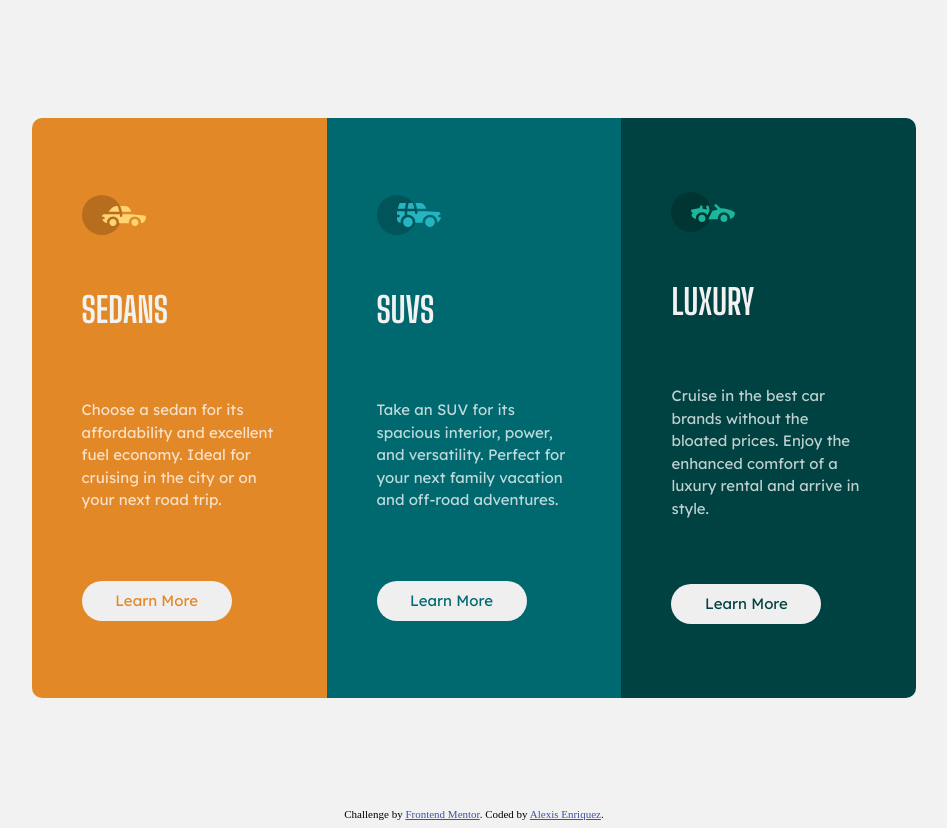
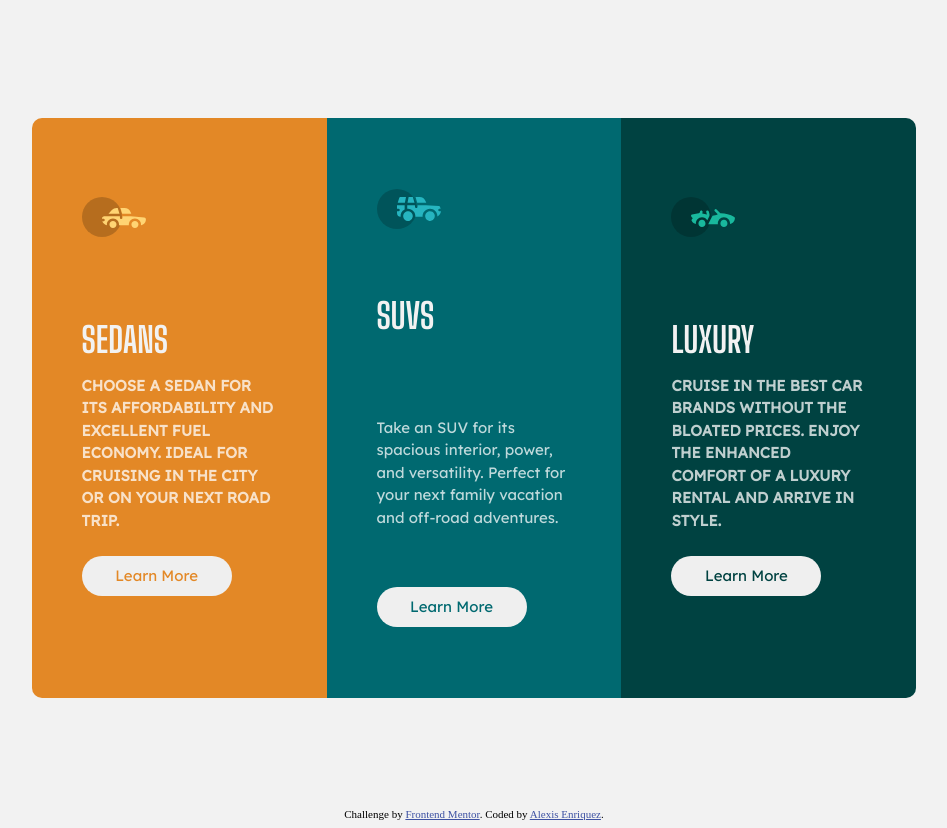
Before and after one commit to alexiscenriquez/preview-card, a plain HTML site: page index.html in a window 1280 px wide. Shown: the whole page, without its empty margins (166-1113 px from the left). Drawn offline with Linux system fonts and the light colour scheme.

Commit message:
changed div to h1

```diff
--- a/index.html
+++ b/index.html
@@ -15,7 +15,7 @@
   <link href="https://fonts.googleapis.com/css2?family=Big+Shoulders+Display:wght@700&display=swap" rel="stylesheet">
 </head>
 
-<body id="main" role="main">
+<body id="main" role="contentinfo">
   <div id="wrapper">
     <div id="div1">
       <svg width="64" height="40" xmlns="http://www.w3.org/2000/svg">
@@ -26,7 +26,7 @@
             fill="#FFD473" fill-rule="nonzero" />
         </g>
       </svg>
-      <div class="heading">Sedans</div>
+      <h1 class="heading">Sedans</>
         <p>Choose a sedan for its affordability and excellent fuel economy. Ideal for cruising in the city
           or on your next road trip.</p>
         <input type="button" class="lrn-more" value="Learn More">
@@ -40,7 +40,7 @@
             fill="#26B5C0" fill-rule="nonzero" />
         </g>
       </svg>
-      <div class="heading">SUVs</div>
+      <h1 class="heading">SUVs</h1>
       <p>Take an SUV for its spacious interior, power, and versatility. Perfect for your next family vacation
         and off-road adventures.</p>
       <input type="button" class="lrn-more" value="Learn More">
@@ -54,7 +54,7 @@
             fill="#19B89D" fill-rule="nonzero" />
         </g>
       </svg>
-      <div class="heading">Luxury</div>
+      <h1 class="heading">Luxury</>
         <p>Cruise in the best car brands without the bloated prices. Enjoy the enhanced comfort of a luxury
           rental and arrive in style.</p>
         <input type="button" class="lrn-more" value="Learn More">
```
Lines whose indentation alone changed are shown as unchanged.
